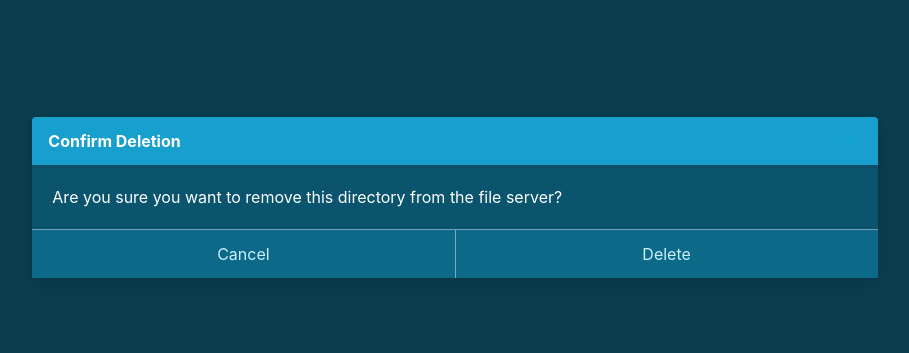
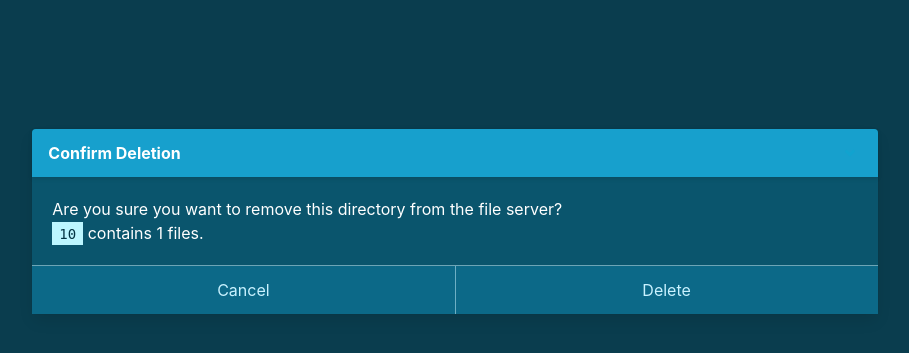
Before and after one commit to Xevion/simple-viewer, a Django app: template viewer/templates/delete.html in a window 1280 px wide. Shown: the part 52-405 px from the top of the page, without its empty margins (185-1094 px from the left). Run offline with Django 3.2, Linux system fonts and the light colour scheme; the template is opened without the code that fills it: most values are stand-ins (such as "Sample title", 1, 10 or a date in 2020); data that the repository does not hold is empty; some libraries are stand-ins or nearby versions.

Commit message:
add file count and directory path info to delete confirm prompt

```diff
--- a/simple_viewer/settings.py
+++ b/simple_viewer/settings.py
@@ -38,6 +38,7 @@ INSTALLED_APPS = [
     'django.contrib.sessions',
     'django.contrib.messages',
     'django.contrib.staticfiles',
+    'django.contrib.humanize'
 ]
 
 MIDDLEWARE = [
--- a/viewer/static/theme.css
+++ b/viewer/static/theme.css
@@ -136,3 +136,8 @@ a.card-footer-item:hover {
 .delete-icon .icon {
     color: #d63b3b;
 }
+
+code {
+    background-color: #bcf6ff;
+    color: #033343;
+}
--- a/viewer/templates/delete.html
+++ b/viewer/templates/delete.html
@@ -27,6 +27,9 @@
             <div class="content">
                 <p>
                     Are you sure you want to remove this directory from the file server?
+                    <br>
+                    {% load humanize %}
+                    <code>{{ directory.path }}</code> contains {{ num_files|intcomma }} files.
                 </p>
             </div>
         </div>
--- a/viewer/views.py
+++ b/viewer/views.py
@@ -120,5 +120,6 @@ def confirm_delete(request, directory_id):
 def delete(request, directory_id):
     directory = get_object_or_404(ServedDirectory, id=directory_id)
     context = {'content_column_size': 'is-one-third',
+               'num_files': len(directory.files.all()),
                'directory': directory}
     return render(request, 'delete.html', context=context)
```
